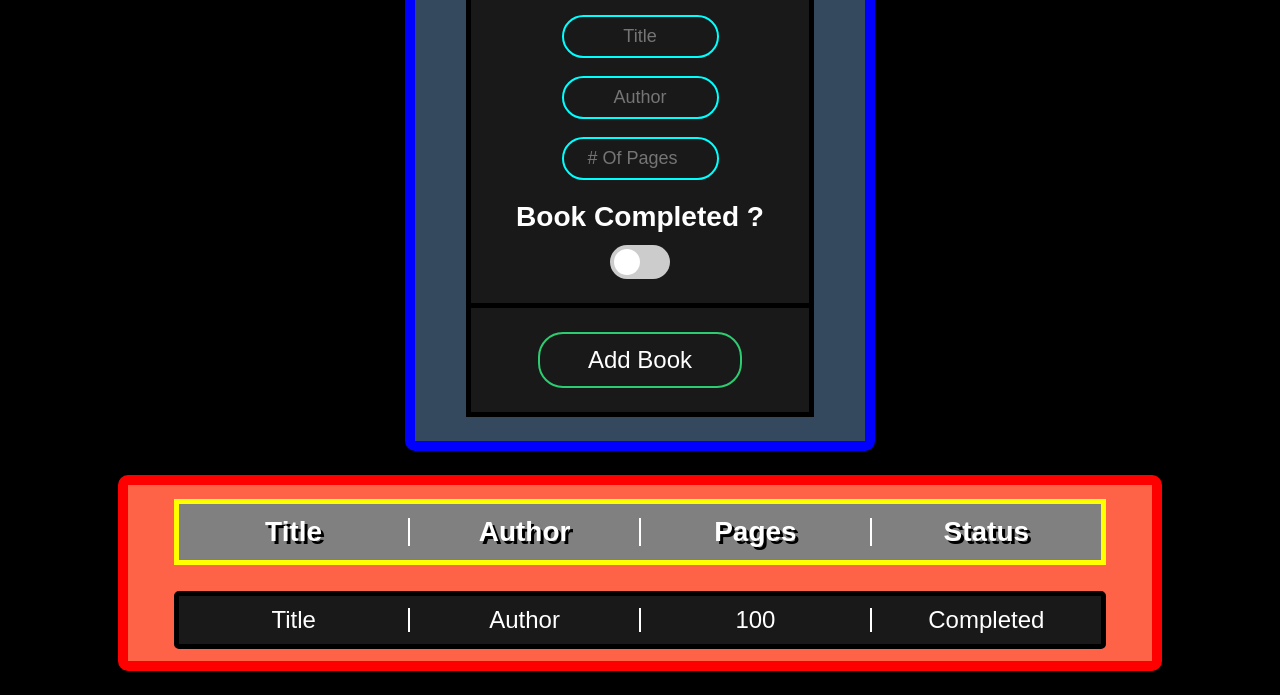
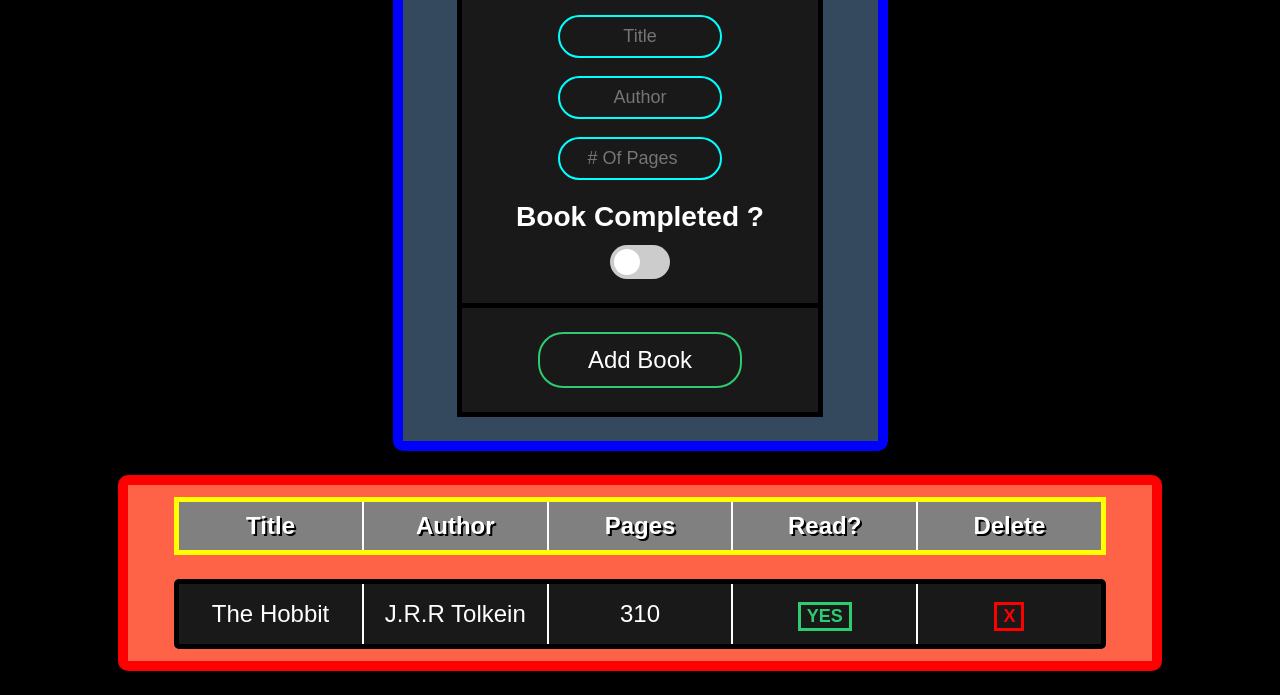
Before and after one commit to SidNath21/Library, a plain HTML site: page index.html in a window 1280 px wide. Shown: the part 241-936 px from the top of the page. Drawn offline with Linux system fonts and the light colour scheme.

Commit message:
Working Library

```diff
--- a/script.js
+++ b/script.js
@@ -16,7 +16,7 @@ function addBookToLibrary(){
     const pages = form.elements["pages"].value;
     const read = form.elements["read"].checked;
 
-    if(emptyBook(title, author, pages)) console.log("empty")
+    if(emptyBook(title, author, pages)) return;
     if(containsBook(title, author)) return;
 
     library.push(new Book(title, author, pages, read, false));
@@ -88,16 +88,46 @@ function updateLibrary(){
 
             const status = document.createElement("div");
             status.classList = "status";
-            status.textContent = (bookStatus == true) ? "Completed" : "In Progress";
+            const statusButton = document.createElement("button");
+            statusButton.classList = "statusButton";
+            statusButton.textContent = (bookStatus == true) ? "Yes" : "No";
+            status.appendChild(statusButton);
+
+            statusButton.addEventListener("click", function(){
+                let text = statusButton.textContent;
+                statusButton.textContent = (text == "Yes") ? "No" : "Yes";
+            });
+
+
+
+            const deleteBook = document.createElement("div");
+            deleteBook.classList = "delete";
+            const deleteButton = document.createElement("button");
+            deleteButton.classList = "deleteButton";
+            deleteButton.textContent = "X";
+            deleteBook.appendChild(deleteButton);
+
+            deleteButton.addEventListener("click", function(){
+                book.parentNode.removeChild(book);
+                delete_book(i);
+            });
 
             book.appendChild(title);
             book.appendChild(author);
             book.appendChild(pages);
             book.appendChild(status);
+            book.appendChild(deleteBook);
             booksContainer.appendChild(book);
+
         }
 
     }
+}
+
+function delete_book(index){
+
+    library.splice(index, 1);
+    updateLibrary();
 }
 
 function createHeading(){
@@ -117,22 +147,28 @@ function createHeading(){
 
     const status = document.createElement("div");
     status.classList = "status";
-    status.textContent = "Status";
+    status.textContent = "Read?";
+
+    const deleteBook = document.createElement("div");
+    deleteBook.classList = "delete";
+    deleteBook.textContent = "Delete";
+
+
 
     header.appendChild(title);
     header.appendChild(author);
     header.appendChild(pages);
     header.appendChild(status);
+    header.appendChild(deleteBook)
 
 }
 
 function createSampleBook(){
 
-    const title = "Title";
-    const author = "Author";
-    const pages = "100";
+    const title = "The Hobbit";
+    const author = "J.R.R Tolkein";
+    const pages = "310";
     const read = true;
-
 
     library.push(new Book(title, author, pages, read, false));
 
--- a/style.css
+++ b/style.css
@@ -11,7 +11,7 @@ body{
 
 #formContainer{
 
-    min-width: 450px;
+    min-width: 475px;
     width: 35%;
     margin: 1em auto;
     border: 10px solid blue;
@@ -91,7 +91,7 @@ body{
 #booksContainer{
     margin: 1em auto;
     width: 80%;
-    min-width: 450px;
+    min-width: 475px;
     border: 10px solid red;
     background-color: tomato;
     border-radius: 10px;
@@ -102,42 +102,44 @@ body{
 #header{
     border: 5px solid yellow;
     background-color: grey;
-    font-size: 28px;
+    font-size: 1em;
     font-weight: bold;
-    text-shadow: 3px 3px black;
+    text-shadow: 2px 2px black;
     color: white;
     width: 90% ;
     margin: 0.5em auto;
-    padding: 0.5em 0;
     display: flex;
     flex-direction: row;
-    justify-content: space-evenly;
-    align-items: stretch;
+
 }
 
 
 .bookList{
     text-align: center;
     margin: 0.5em auto;
-    padding: 0.5em 0;
     width: 90%;
     border: 5px solid black;
     border-radius: 5px;
     background-color: #191919 ;
     display: flex;
     flex-direction: row;
+    line-height: 1.5;
+    color: white;
+    overflow: hidden;
 
-    align-items: stretch;
 }
 
 .title{
-    width: 25%;
+    padding: 0.5em 0;
+    width: 20%;
     text-align: center;
+    vertical-align: middle;
     border-right: 1px solid white;
 }
 
 .author{
-    width: 25%;
+    padding: 0.5em 0;
+    width: 20%;
     text-align: center;
     border-left: 1px solid white;
     border-right: 1px solid white;
@@ -145,7 +147,8 @@ body{
 }
 
 .pages{
-    width: 25%;
+    padding: 0.5em 0;
+    width: 20%;
     text-align: center;
     border-left: 1px solid white;
     border-right: 1px solid white;
@@ -153,14 +156,69 @@ body{
 }
 
 .status{
-    width: 25%;
+    padding: 0.5em 0;
+    width: 20%;
+    text-align: center;
+    border-right: 1px solid white;
+    border-left: 1px solid white;
+
+}
+
+.delete{
+    padding: 0.5em 0;
+    width: 20%;
+    text-align: center;
+    border-left: 1px solid white;
+}
+
+.statusButton{
 
     text-align: center;
-    border-left: 1px solid white;
+    background: none;
+
+    border: 3px solid #2ecc71;
+    color: #2ecc71;
+    font-weight: 700;
+    text-transform: uppercase;
+    cursor: pointer;
+    font-size: 0.75em;
+    position: relative;
+    outline: none;
+
+    transition:  0.25s linear;
+
+}
+
+.statusButton:hover{
+    color: white;
+    background: #2ecc71;
+}
 
 
 
+.deleteButton{
+    text-align: center;
+    font-weight: bolder;
+    font-size: 0.75em;
+    margin: 0 auto;
+    color: red;
+    background: none;
+    border: 3px solid;
+    cursor: pointer;
+    outline: none;
+    transition:  0.25s linear;
+
+
 }
+
+.deleteButton:hover{
+    color: black;
+
+}
+
+
+
+
 
 .theme-switch-wrapper {
     display: flex;
```
